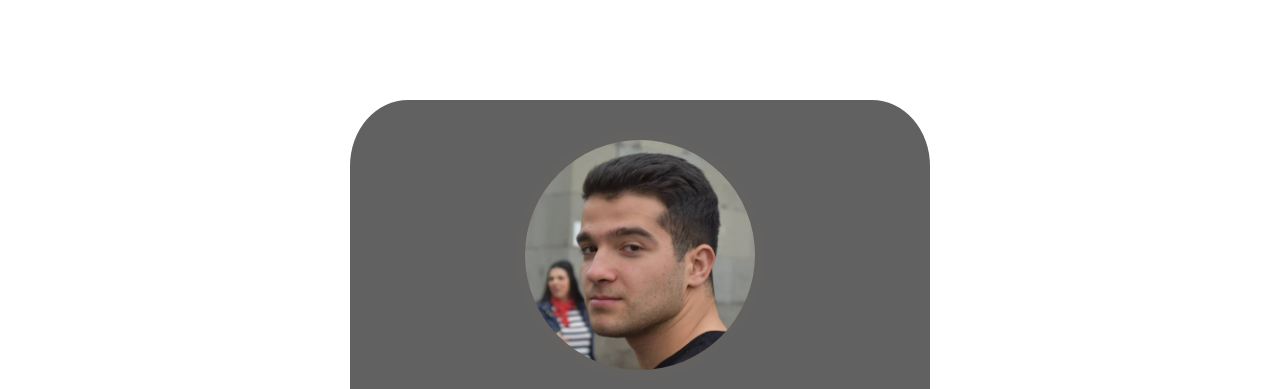
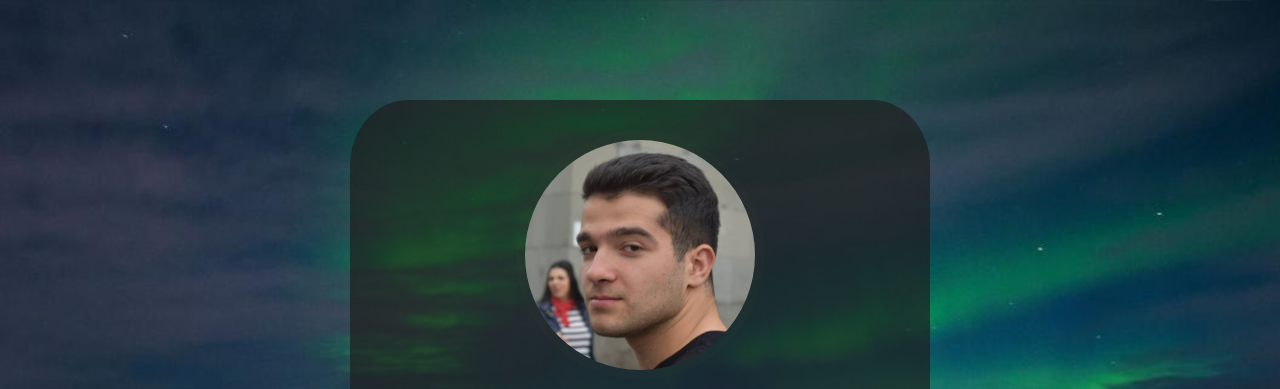
Before and after one commit to vahanpro/Website, a plain HTML site: page index.html in a window 1280 px wide. Shown: the top 389 px of the page. Drawn offline with nearby package versions, Linux system fonts and the light colour scheme.

Commit message:
Update page.css

```diff
--- a/page.css
+++ b/page.css
@@ -1,5 +1,5 @@
 html {
-  background: url(pics/cvback.jpg) no-repeat center center fixed;
+  background: url(cvback.jpg) no-repeat center center fixed;
   -webkit-background-size: cover;
   -moz-background-size: cover;
   -o-background-size: cover;
```
